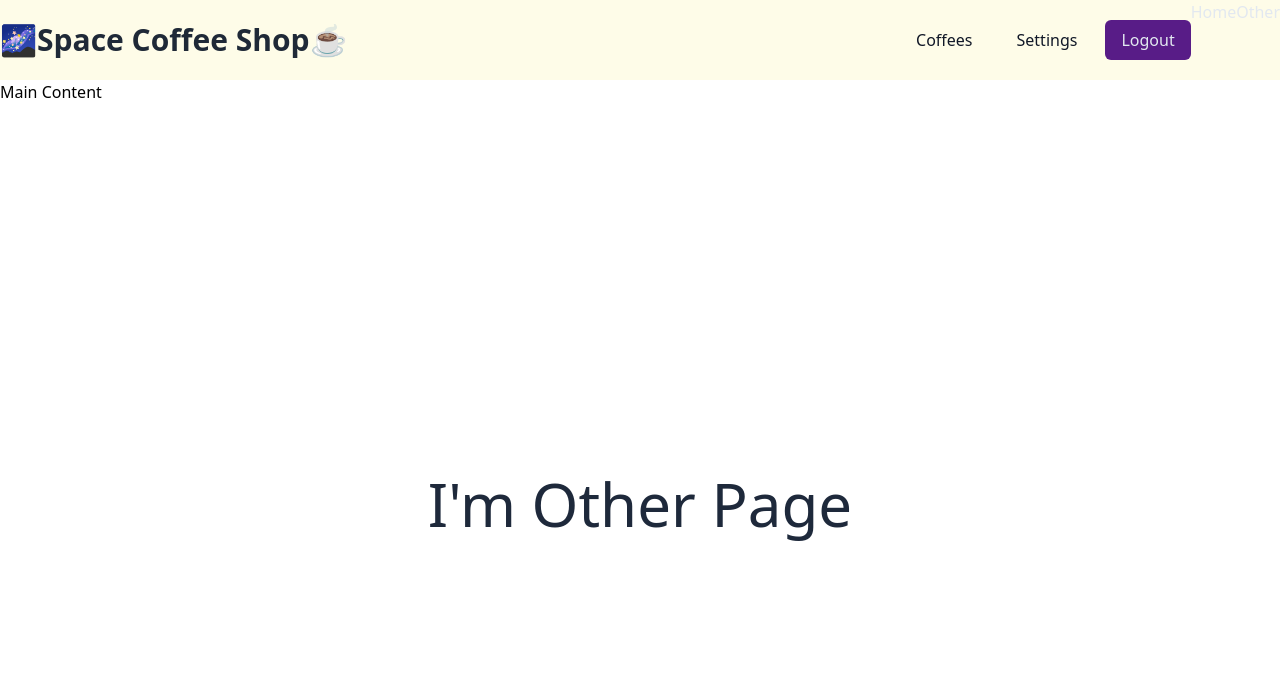
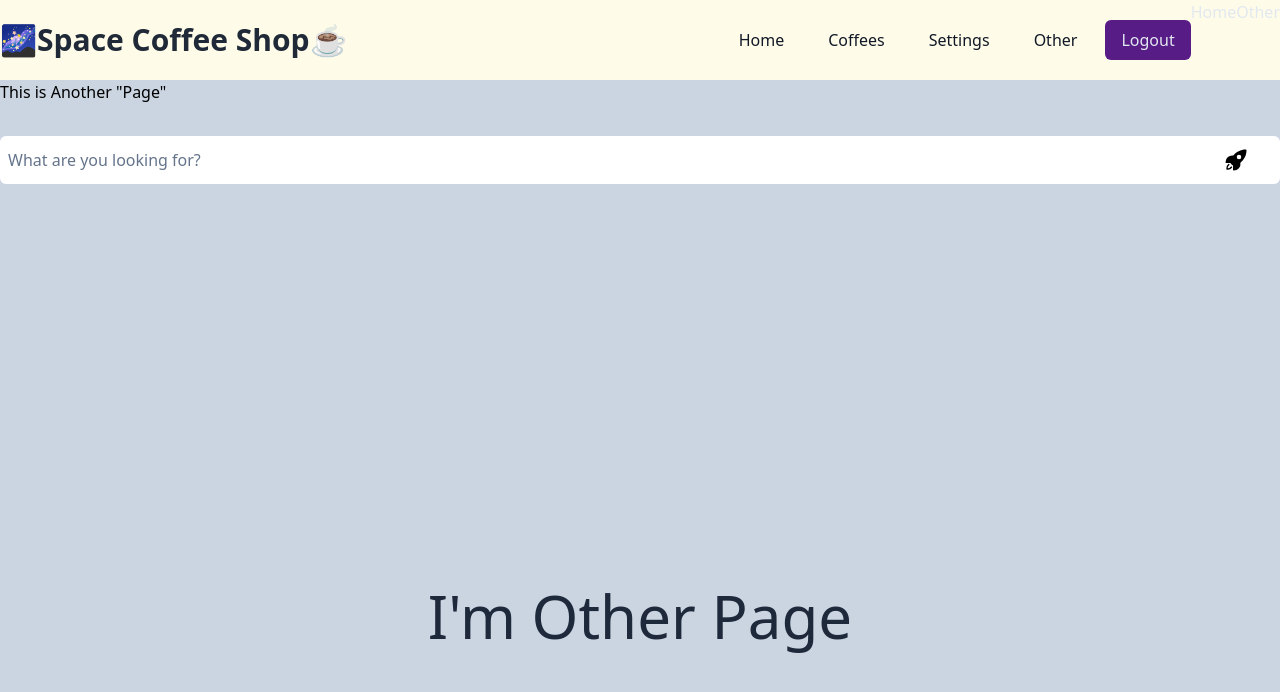
Before and after one commit to avega46/Space_Coffee_Shop, a Vue app: page /other in a window 1280 px wide. Shown: the top 692 px of the page. Built offline with nearby package versions, Linux system fonts and the light colour scheme.

Commit message:
Made Changed to pages

```diff
--- a/index.html
+++ b/index.html
@@ -10,7 +10,7 @@
 </head>
 
 <body>
-  <div id="app"></div>
+  <div id="app" class="min-h-screen bg-slate-300"></div>
   <script type="module" src="/src/main.js"></script>
 </body>
 
--- a/src/App.vue
+++ b/src/App.vue
@@ -1,9 +1,24 @@
 <script setup>
-  import NavMenu from '@/components/NavMenu.vue'
+import NavMenu from '@/components/NavMenu.vue'
+
+import { ref, onMounted } from 'vue'
+const showHomePage = ref(true)
+
+onMounted(() => {
+  if (window.location.pathname === '/') {
+    showHomePage.value = true
+  } else {
+    showHomePage.value = false
+  }
+})
 </script>
+
 
 <template>
   <NavMenu />
-  <h1>Main Content</h1>
+  <HomePage v-if="showHomePage" />
+  <div v-else>
+    <h1>This is Another "Page"</h1>
+  </div>
   <RouterView />
 </template>
--- /dev/null
+++ b/src/components/Main.vue
@@ -0,0 +1,16 @@
+<script setup>
+import MainSearch from './MainSearchBar.vue'
+</script>
+
+<template>
+    <div class="wrapper">
+        <MainSearch />
+    </div>
+</template>
+
+<style scoped lang="postcss">
+.wrapper {
+    @apply container mx-auto flex flex-col gap-4 py-4;
+}
+
+</style>
--- /dev/null
+++ b/src/components/MainSearchBar.vue
@@ -0,0 +1,23 @@
+<template>
+    <div class="wrapper">
+        <input type="text" placeholder="What are you looking for?" class="search"/>
+        <span class="icon"> <svg xmlns="http://www.w3.org/2000/svg" viewBox="0 0 24 24" fill="currentColor" class="w-6 h-6">
+  <path fill-rule="evenodd" d="M9.315 7.584C12.195 3.883 16.695 1.5 21.75 1.5a.75.75 0 01.75.75c0 5.056-2.383 9.555-6.084 12.436A6.75 6.75 0 019.75 22.5a.75.75 0 01-.75-.75v-4.131A15.838 15.838 0 016.382 15H2.25a.75.75 0 01-.75-.75 6.75 6.75 0 017.815-6.666zM15 6.75a2.25 2.25 0 100 4.5 2.25 2.25 0 000-4.5z" clip-rule="evenodd" />
+  <path d="M5.26 17.242a.75.75 0 10-.897-1.203 5.243 5.243 0 00-2.05 5.022.75.75 0 00.625.627 5.243 5.243 0 005.022-2.051.75.75 0 10-1.202-.897 3.744 3.744 0 01-3.008 1.51c0-1.23.592-2.323 1.51-3.008z" />
+</svg>
+</span>
+    </div>
+</template>
+
+<style scoped lang="postcss">
+.wrapper {
+    @apply relative flex w-full items-stretch;
+
+    .search {
+        @apply rounded-md border-0 px-2 py-3 text-slate-800 placeholder-slate-500 outline-none focus:ring-yellow-300;
+    }
+    .icon {
+        @apply absolute right-0 z-10 py-3 pr-8;
+    }
+}
+</style>
--- a/src/components/NavMenu.vue
+++ b/src/components/NavMenu.vue
@@ -11,8 +11,10 @@ const brand = ref('🌌Space Coffee Shop☕')
         <span class="brand-title">{{ brand }}</span>
       </div>
       <div class="menu">
+        <a href="#" class="menu-item">Home</a>
         <a href="#" class="menu-item">Coffees</a>
         <a href="#" class="menu-item">Settings</a>
+        <a href="#" class="menu-item">Other</a>
         <a href="#" class="menu-login">Logout</a>
       </div>
     </div>
@@ -37,7 +39,7 @@ nav {
         @apply text-gray-900 rounded-md px-4 py-2 hover:bg-blue-900 hover:text-yellow-50;
       }
       &-login {
-        @apply rounded-md bg-purple-900 px-4 py-2 hover:bg-red-700 hover:text-yellow-50;
+        @apply rounded-md bg-purple-900 px-4 py-2 hover:bg-red-700 hover:text-black;
       }
     }
   }
--- a/src/views/HomePage.vue
+++ b/src/views/HomePage.vue
@@ -1,6 +1,6 @@
 <script setup>
 import { ref } from 'vue'
-const title = ref('Hello There ✋')
+const title = ref('Hello There Earthlings! ✋')
 </script>
 
 <template>
--- a/src/views/OtherPage.vue
+++ b/src/views/OtherPage.vue
@@ -1,4 +1,10 @@
+<script setup>
+import NavMenu from '@/components/NavMenu.vue'
+import Main from '@/components/Main.vue'
+</script>
+
 <template>
+  <Main />
   <main class="flex min-h-screen items-center justify-center">
     <h1 class="text-6xl font-thin text-slate-800">I'm Other Page</h1>
   </main>
```
